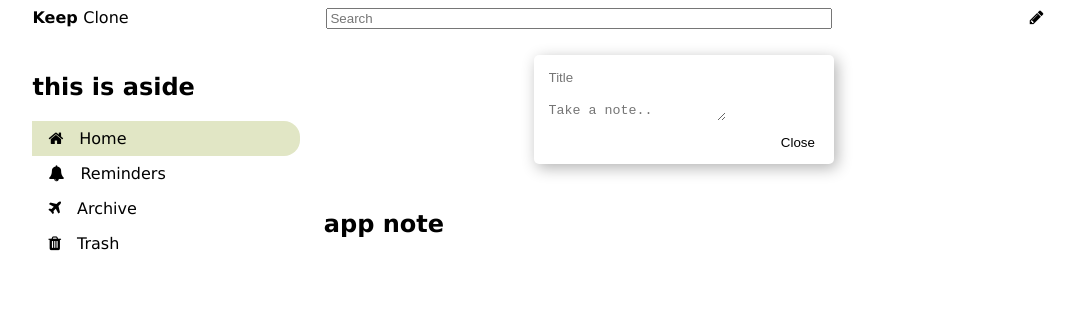
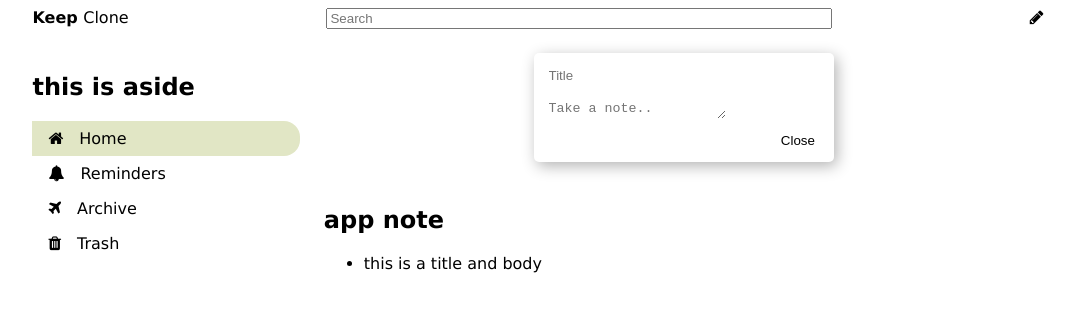
Before and after one commit to lukas-anci/keep-clone, a React (Create React App) app: page / in a window 1280 px wide. Shown: the top 312 px of the page, without its empty margins (102-1176 px from the left). Built offline with nearby package versions, Linux system fonts and the light colour scheme; the HTML template or start-up script is replaced by a standard one.

Commit message:
adding new notes works

```diff
--- a/src/App.jsx
+++ b/src/App.jsx
@@ -7,19 +7,29 @@ import './App.css';
 class App extends Component {
   state = {
     notes: [],
+    id: 1,
   };
 
   handleNewNote = (newNote) => {
     console.log('adding new note');
-    console.log(newNote);
+    const newNoteObj = this.createNewNote(newNote);
+    console.log(newNoteObj);
+
+    const notesCopy = [...this.state.notes, newNoteObj];
+
+    this.setState({ notes: notesCopy, id: this.state.id + 1 });
+    console.log(this.state.notes);
   };
+  createNewNote(newNote) {
+    return { _id: this.state.id, ...newNote, isPinned: false };
+  }
   render() {
     return (
       <div className="App">
         <AppNavbar />
         <AppAside />
         <AppAddNote onNewNote={this.handleNewNote} />
-        <AppNoteList />
+        <AppNoteList onNew={this.state.notes} />
       </div>
     );
   }
--- a/src/components/appAddNote/appAddNote.jsx
+++ b/src/components/appAddNote/appAddNote.jsx
@@ -12,6 +12,12 @@ class AppAddNote extends Component {
     event.preventDefault();
 
     this.props.onNewNote(this.state.newNote);
+    this.setState({
+      newNote: {
+        title: '',
+        body: '',
+      },
+    });
   };
 
   syncInput = (e) => {
--- a/src/components/appNoteList/appNoteList.jsx
+++ b/src/components/appNoteList/appNoteList.jsx
@@ -2,9 +2,14 @@ import React, { Component } from 'react';
 class AppNoteList extends Component {
   state = {};
   render() {
+    console.log(this.props.onNew);
     return (
       <div className="app-note">
         <h2>app note</h2>
+
+        <ul>
+          <li>this is a title and body</li>
+        </ul>
       </div>
     );
   }
```
